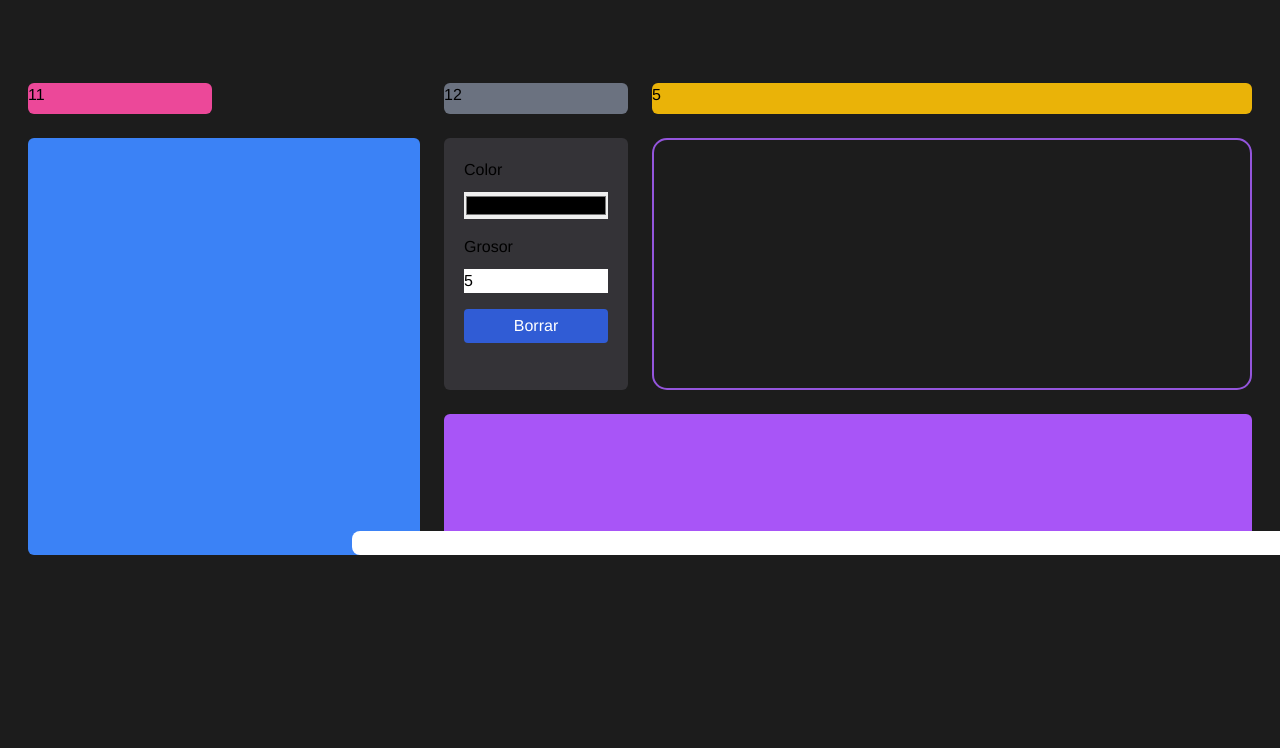
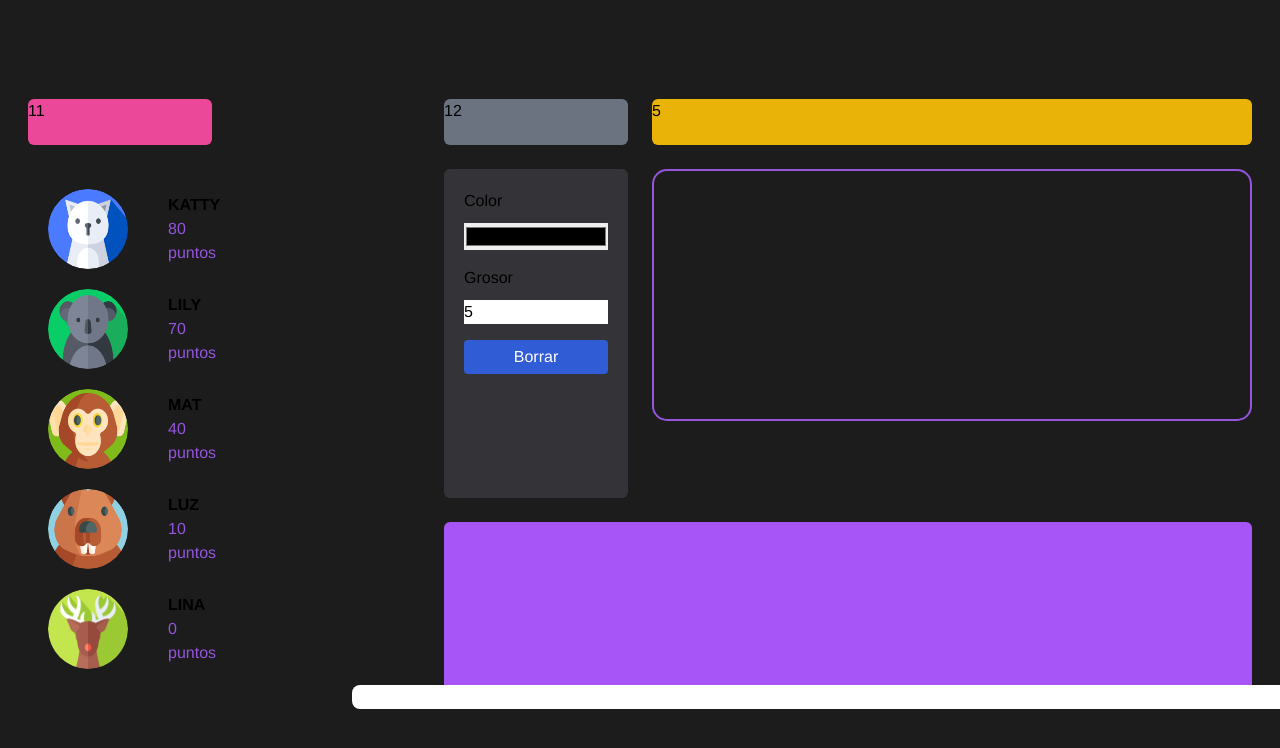
Before and after one commit to JuanSO121/Desarrollo_Web_Parcial_1, a website: page newCanvas.html in a window 1280 px wide. Shown: the top 748 px of the page. Drawn offline with nearby package versions, Linux system fonts and the light colour scheme.

Commit message:
listPlayers

```diff
--- a/css/styles.css
+++ b/css/styles.css
@@ -1,4 +1,5 @@
 /* CSS */
+
 * {
   margin: 0;
   padding: 0;
@@ -71,6 +72,7 @@ canvas {
 
 /* Estilos específicos para el navbar */
 .navbar {
+  font-weight: bold;
   font-family: 'Poppins', Helvetica;
   display: flex;
   justify-content: space-between;
@@ -83,7 +85,7 @@ canvas {
   display: flex;
   align-items: center;
   color: #ffffff;
-  font-size: 24px;
+  font-size: 4px;
   text-transform: uppercase;
 }
 
@@ -121,3 +123,30 @@ canvas {
   width: 120vh;
   border-radius: 8px;
 }
+
+.player-list {
+  width: 200px;
+  padding: 20px;
+}
+.player {
+  display: flex;
+  align-items: center;
+  margin-bottom: 20px;
+}
+.player .avatar {
+  width: 80px;
+  height: 80px;
+  border-radius: 50%;
+  margin-right: 40px;
+
+}
+.player .name {
+  font-weight: bold;
+}
+.player .score {
+  color: #9455dc;
+}
+
+.bg-custom {
+  background-color: #343337;
+}
--- a/newCanvas.html
+++ b/newCanvas.html
@@ -10,6 +10,7 @@
     <link href="https://fonts.googleapis.com/css2?family=Oswald:wght@200..700&family=Roboto:ital,wght@0,100;0,300;0,400;0,500;0,700;0,900;1,100;1,300;1,400;1,500;1,700;1,900&display=swap" rel="stylesheet">
     <script src="https://cdn.tailwindcss.com"></script>
     <link rel="stylesheet" href="css/styles.css">
+    <link href="./src/output.css" rel="stylesheet">
 
 </head>
 <body>
@@ -32,7 +33,45 @@
                 </div>
             </nav>
         </div> -->
-        <div class="col-span-2 row-span-8 col-start-1 row-start-3 bg-blue-500 rounded-md"></div>
+        <div class="col-span-2 row-span-8 col-start-1 row-start-3 rounded-md">
+            <div class="player-list">
+                <div class="player">
+                    <img class="avatar" src="img/gato.png" alt="Avatar de KATTY">
+                    <div>
+                        <div class="name">KATTY</div>
+                        <div class="score">80 puntos</div>
+                    </div>
+                </div>
+                <div class="player">
+                    <img class="avatar" src="img/koala.png" alt="Avatar de KATTY">
+                    <div>
+                        <div class="name">LILY</div>
+                        <div class="score">70 puntos</div>
+                    </div>
+                </div>
+                <div class="player">
+                    <img class="avatar" src="img/mono.png" alt="Avatar de KATTY">
+                    <div>
+                        <div class="name">MAT</div>
+                        <div class="score">40 puntos</div>
+                    </div>
+                </div>
+                <div class="player">
+                    <img class="avatar" src="img/castor.png" alt="Avatar de KATTY">
+                    <div>
+                        <div class="name">LUZ</div>
+                        <div class="score">10 puntos</div>
+                    </div>
+                </div>
+                <div class="player">
+                    <img class="avatar" src="img/reno.png" alt="Avatar de KATTY">
+                    <div>
+                        <div class="name">LINA</div>
+                        <div class="score">0 puntos</div>
+                    </div>
+                </div>
+            </div>
+        </div>
         <div class="row-span-5 col-start-3 row-start-3 rounded-md" id="toolbar">
             <label for="stroke">Color</label>
             <input id="stroke" name="stroke" type="color">
--- /dev/null
+++ b/package.json
@@ -0,0 +1,5 @@
+{
+  "devDependencies": {
+    "tailwindcss": "^3.4.1"
+  }
+}
```
Also changed, not shown: tailwind.config.js (added, +8 -0 lines), img/castor.png (added), img/conejo.png (added), img/gato.png (added), img/koala.png (added), img/mono.png (added), img/reno.png (added), 1 other file.
